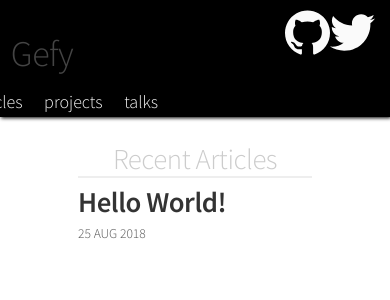
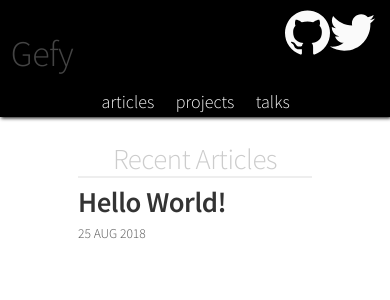
Before and after one commit to gefymarcos/gefymarcos.github.io, a Jekyll site: the page built from index.md, in a window 390 px wide. Shown: the top 300 px of the page. Built offline with Jekyll 4.4.1, drawn with Linux system fonts in a browser that asks for light colours.

Commit message:
add theme-color

```diff
--- a/_layouts/default.html
+++ b/_layouts/default.html
@@ -3,6 +3,7 @@
   <head>
     <meta charset="utf-8">
     <meta name="viewport" content="width=device-width, initial-scale=1">
+    <meta name="theme-color" content="#000000">
     <title>{% if page.title %} {{ page.title }} {% else %} {{ site.title }} {% endif %}</title>
     <link rel="stylesheet" href="//fonts.googleapis.com/css?family=Changa|Source+Sans+Pro:300,300i,600">
     <link rel="stylesheet" href="/css/main.css">
--- a/css/main.scss
+++ b/css/main.scss
@@ -309,6 +309,7 @@
     @media (max-width: 450px) {
       padding: 4em 0 0 0;
       position: relative;
+      right: 2em;
     }
 
     a {
```
